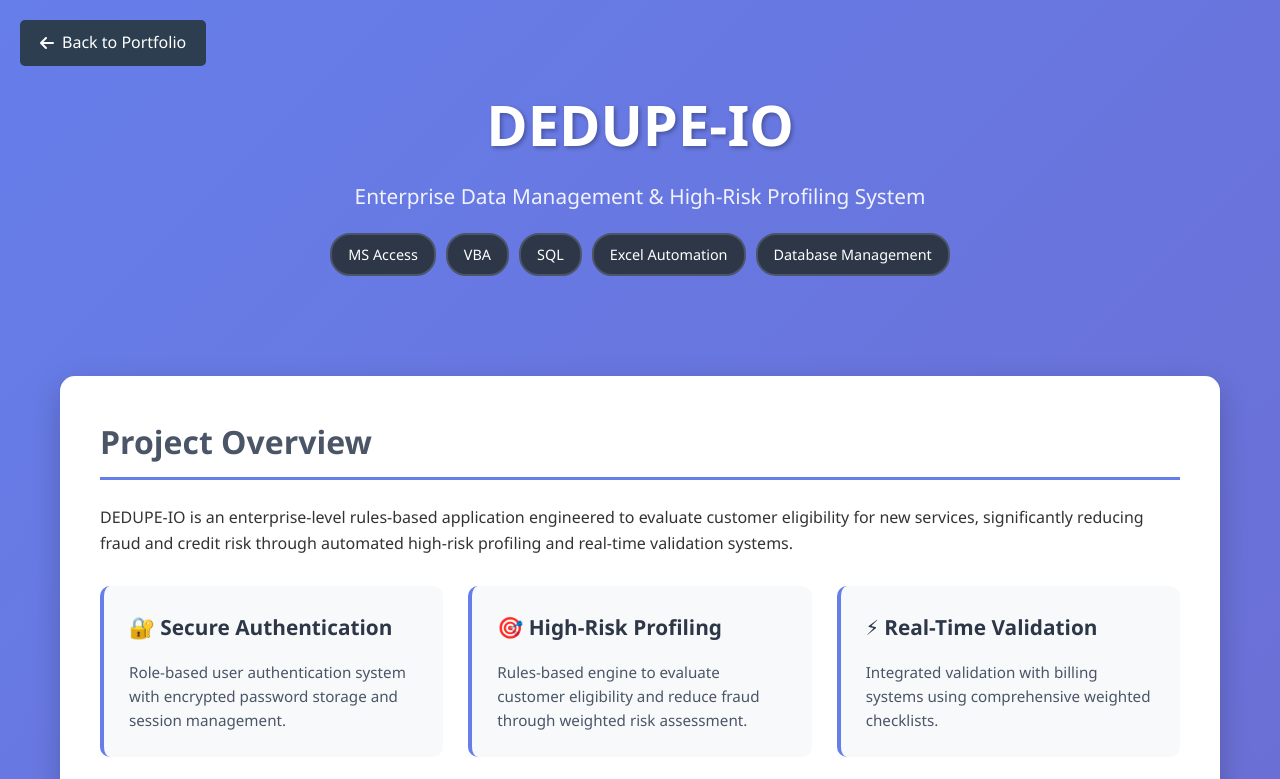
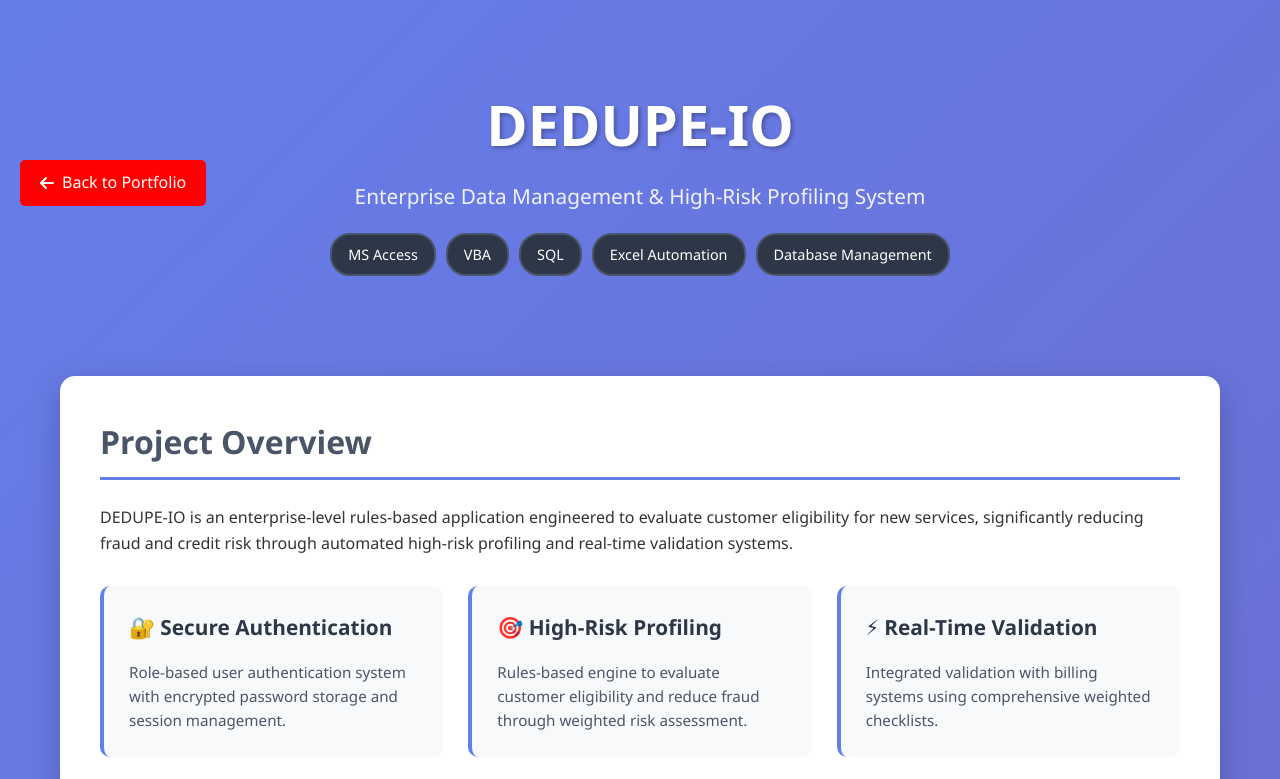
Before and after one commit to arjun-singh-resume/arjun-singh-resume.github.io, a plain HTML site: page projects/dedupe-io/index.html in a window 1280 px wide. Shown: the top 779 px of the page. Drawn offline with Linux system fonts and the light colour scheme; files whose address does not match are found by name.

Commit message:
Update index.html

```diff
--- a/projects/dedupe-io/index.html
+++ b/projects/dedupe-io/index.html
@@ -404,8 +404,8 @@
 <body>
 
     <!-- Navigation Back to Portfolio -->
-    <div style="position: fixed; top: 20px; left: 20px; z-index: 1000;">
-        <a href="../../index.html" style="background: #2c3e50; color: white; padding: 10px 20px; border-radius: 5px; text-decoration: none; font-weight: 500; display: flex; align-items: center; gap: 8px;">
+    <div style="position: fixed; top: 20%; left: 20px; z-index: 1000;">
+        <a href="../../index.html" style="background: red; color: white; padding: 10px 20px; border-radius: 5px; text-decoration: none; font-weight: 500; display: flex; align-items: center; gap: 8px;">
             <i class="fas fa-arrow-left"></i> Back to Portfolio
         </a>
     </div>
```
